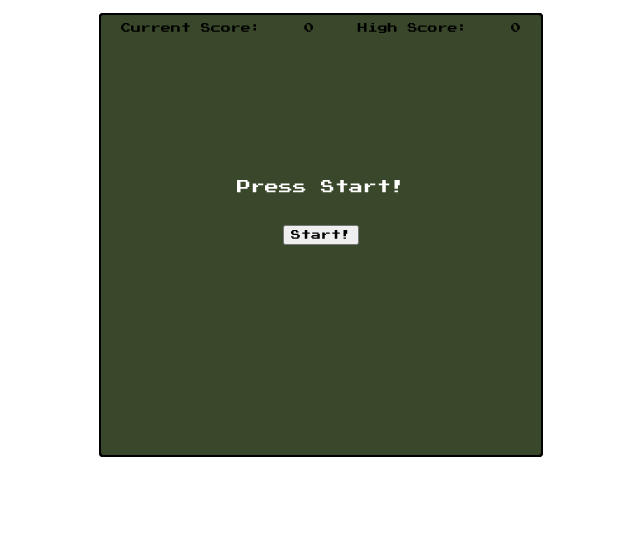
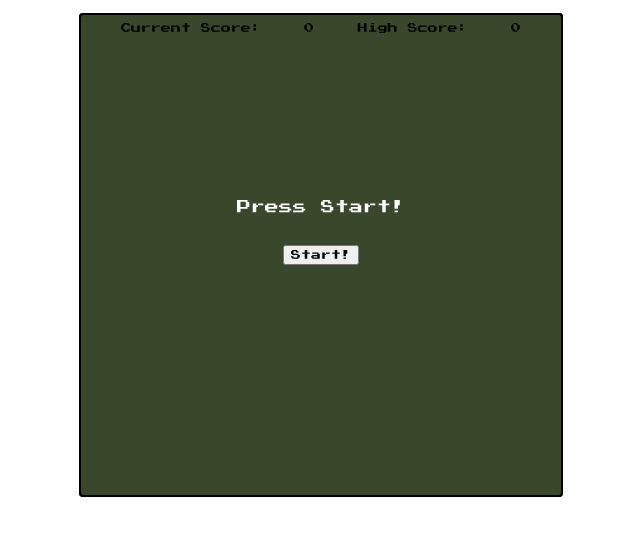
Before and after one commit to samtchen/Snake, a plain HTML site: page index.html in a window 1280 px wide. Shown: the part 87-622 px from the top of the page, without its empty margins (319-959 px from the left). Drawn offline with nearby package versions, Linux system fonts and the light colour scheme.

Commit message:
resize board

```diff
--- a/css/snake.css
+++ b/css/snake.css
@@ -13,28 +13,28 @@ body {
 .snake-board {
   display: inline-block;
   background-color: #8FB26B;
-  width: 440px;
-  height: 440px;
+  width: 480px;
+  height: 480px;
   position: absolute;
   top: 0;
   left: 0;
   right: 0;
   bottom: 0;
-  margin: 100px auto;
+  margin: 100px auto 0px auto;
   border: 2px solid black;
   border-radius: 4px;
 }
 
 .overlay {
   background-color: #8FB26B;
-  width: 440px;
-  height: 440px;
+  width: 480px;
+  height: 480px;
   position: absolute;
   top: 0;
   left: 0;
   right: 0;
   bottom: 0;
-  margin: 100px auto;
+  margin: 100px auto 0px auto;
   border: 2px solid black;
   border-radius: 4px;
   z-index: 1;
@@ -56,8 +56,8 @@ li {
   float: left;
   padding:0px;
   margin:1px;
-  width:20px;
-  height: 20px;
+  width: 10px;
+  height: 10px;
 }
 
 .snake {
--- a/js/snake-view.js
+++ b/js/snake-view.js
@@ -71,7 +71,7 @@
   };
 
   View.prototype.startInterval = function () {
-    this.interval = setInterval(this.step.bind(this), 100);
+    this.interval = setInterval(this.step.bind(this), 75);
   };
 
   View.prototype.setupRestart = function () {
@@ -98,11 +98,10 @@
   };
 
   View.prototype.render = function () {
+    // none html rendering
     // this.$el.empty();
     // this.$el.text(this.board.render());
-    // if(this.board.snake.eatApple()){
-    //   debugger;
-    // }
+
     this.updateClasses([this.board.apple.position], "apple");
     this.updateClasses(this.board.snake.segments, "snake");
   };
--- a/js/snake.js
+++ b/js/snake.js
@@ -149,9 +149,9 @@
   };
 
   Board.prototype.newGrid = function() {
-    var grid = new Array(20);
+    var grid = new Array(40);
     for (var i = 0; i < grid.length; i++) {
-      grid[i] = new Array(20);
+      grid[i] = new Array(40);
     }
     return grid;
   };
```
